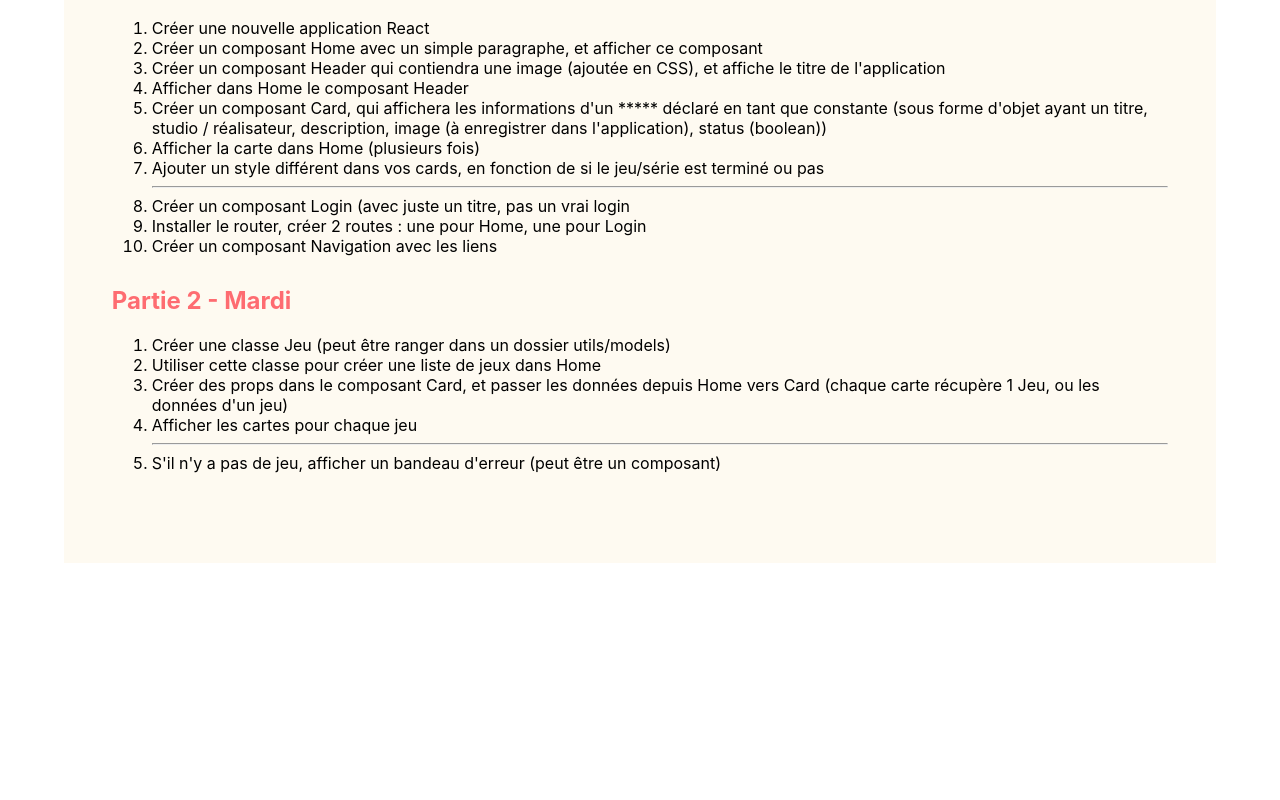
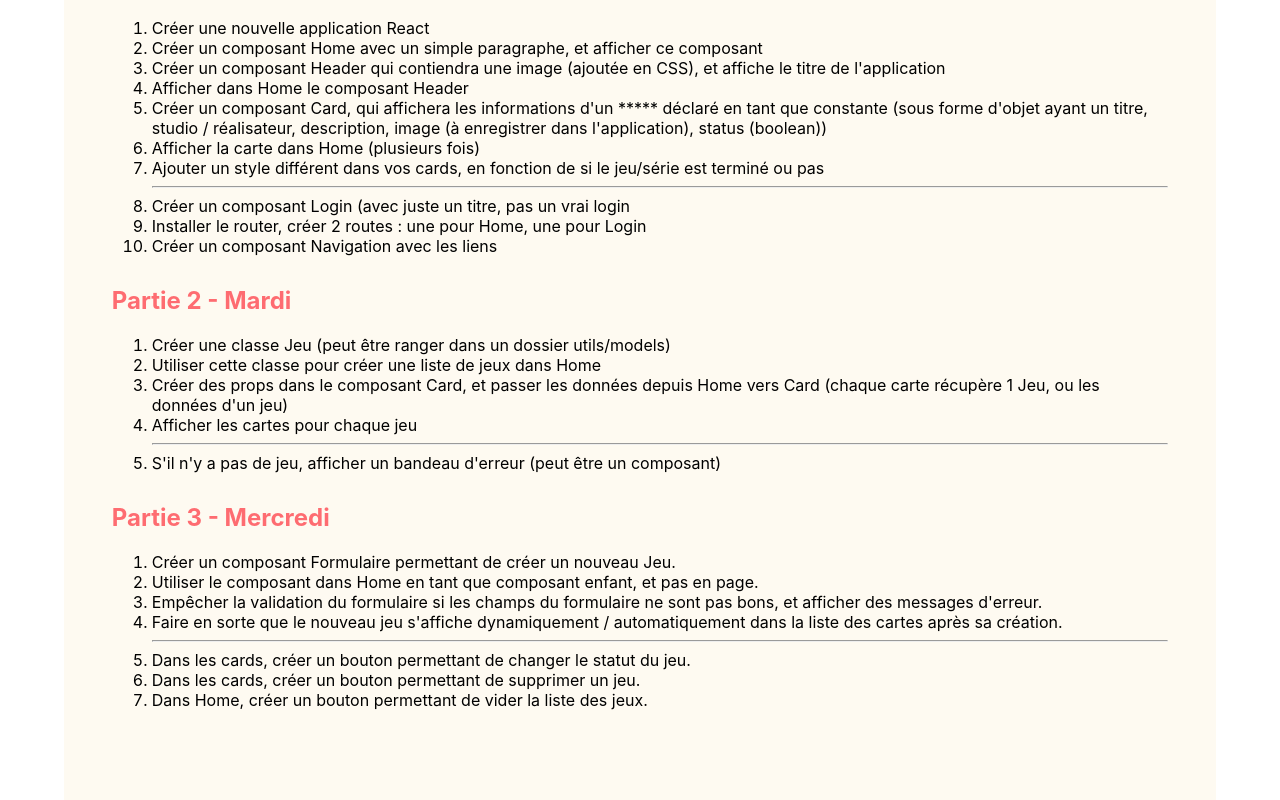
Before and after one commit to Maeglin1908/2022-07-18-react-redux, a React (Create React App) app in the folder react-poe-java/: page /projet in a window 1280 px wide. Shown: the part 299-1099 px from the top of the page. Before the commit the page ends 862 px from the top, so only its background shows below. Built offline with nearby package versions, Linux system fonts and the light colour scheme.

Commit message:
Projet - partie 3

```diff
--- a/react-poe-java/src/pages/Projet.js
+++ b/react-poe-java/src/pages/Projet.js
@@ -9,16 +9,19 @@ const Projet = () => {
                     <li>Créer une nouvelle application React</li>
                     <li>Créer un composant Home avec un simple paragraphe, et afficher ce composant</li>
                     <li>
-            Créer un composant Header qui contiendra une image (ajoutée en CSS), et affiche le titre de l'application
+                        Créer un composant Header qui contiendra une image (ajoutée en CSS), et affiche le titre de
+                        l'application
                     </li>
                     <li>Afficher dans Home le composant Header</li>
                     <li>
-            Créer un composant Card, qui affichera les informations d'un ***** déclaré en tant que constante (sous forme
-            d'objet ayant un titre, studio / réalisateur, description, image (à enregistrer dans l'application), status
-            (boolean))
+                        Créer un composant Card, qui affichera les informations d'un ***** déclaré en tant que constante
+                        (sous forme d'objet ayant un titre, studio / réalisateur, description, image (à enregistrer dans
+                        l'application), status (boolean))
                     </li>
                     <li>Afficher la carte dans Home (plusieurs fois)</li>
-          <li>Ajouter un style différent dans vos cards, en fonction de si le jeu/série est terminé ou pas </li>
+                    <li>
+                        Ajouter un style différent dans vos cards, en fonction de si le jeu/série est terminé ou pas{" "}
+                    </li>
                     <hr />
                     <li>Créer un composant Login (avec juste un titre, pas un vrai login</li>
                     <li>Installer le router, créer 2 routes : une pour Home, une pour Login</li>
@@ -32,12 +35,33 @@ const Projet = () => {
                     <li>Créer une classe Jeu (peut être ranger dans un dossier utils/models)</li>
                     <li>Utiliser cette classe pour créer une liste de jeux dans Home</li>
                     <li>
-            Créer des props dans le composant Card, et passer les données depuis Home vers Card (chaque carte récupère 1
-            Jeu, ou les données d'un jeu)
+                        Créer des props dans le composant Card, et passer les données depuis Home vers Card (chaque
+                        carte récupère 1 Jeu, ou les données d'un jeu)
                     </li>
                     <li>Afficher les cartes pour chaque jeu</li>
                     <hr />
                     <li>S'il n'y a pas de jeu, afficher un bandeau d'erreur (peut être un composant)</li>
+                </ol>
+            </article>
+
+            <article>
+                <h2>Partie 3 - Mercredi</h2>
+
+                <ol>
+                    <li>Créer un composant Formulaire permettant de créer un nouveau Jeu.</li>
+                    <li>Utiliser le composant dans Home en tant que composant enfant, et pas en page.</li>
+                    <li>
+                        Empêcher la validation du formulaire si les champs du formulaire ne sont pas bons, et afficher
+                        des messages d'erreur.
+                    </li>
+                    <li>
+                        Faire en sorte que le nouveau jeu s'affiche dynamiquement / automatiquement dans la liste des
+                        cartes après sa création.
+                    </li>
+                    <hr />
+                    <li>Dans les cards, créer un bouton permettant de changer le statut du jeu.</li>
+                    <li>Dans les cards, créer un bouton permettant de supprimer un jeu.</li>
+                    <li>Dans Home, créer un bouton permettant de vider la liste des jeux.</li>
                 </ol>
             </article>
         </div>
```
Lines whose indentation alone changed are shown as unchanged.
